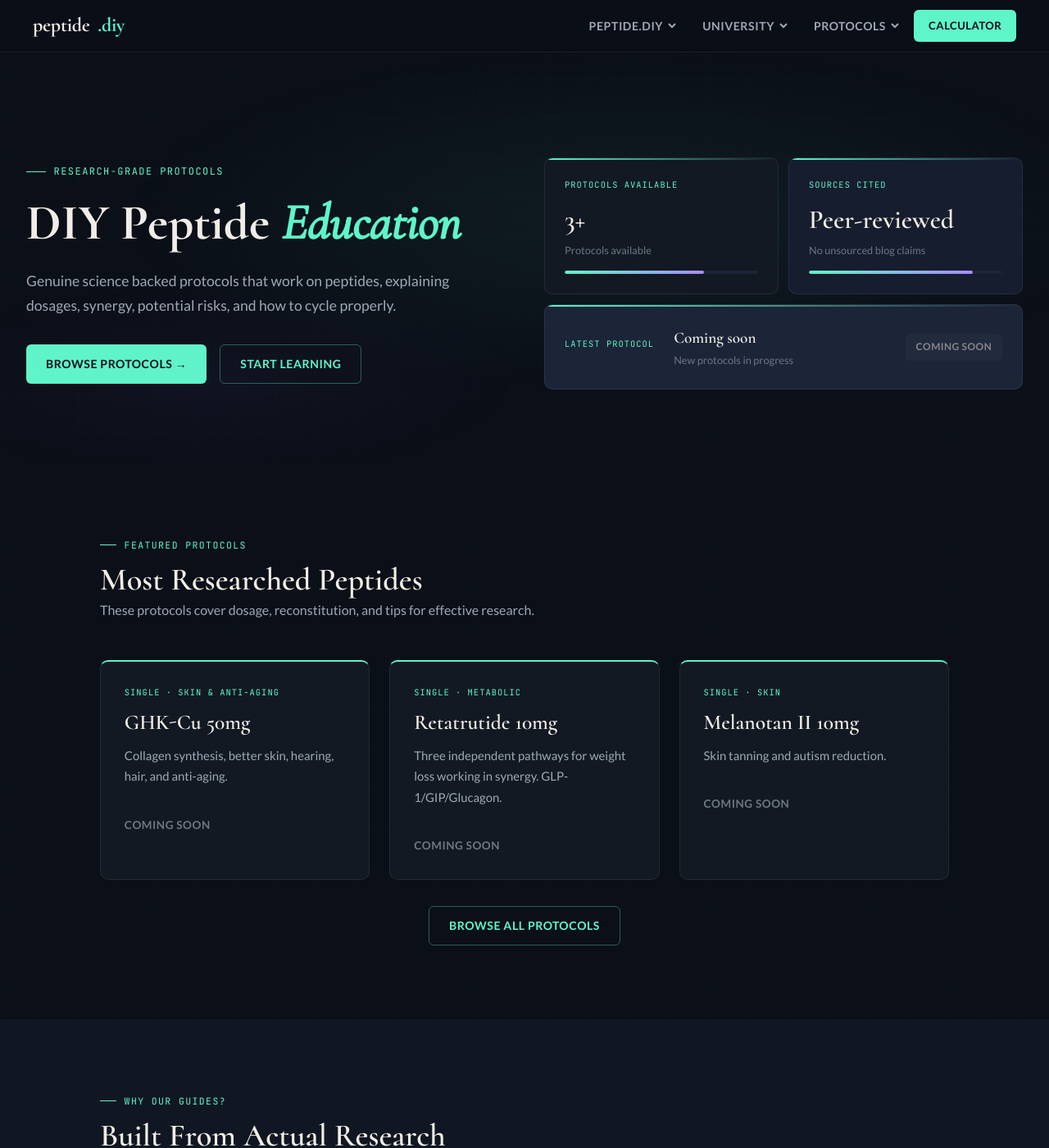
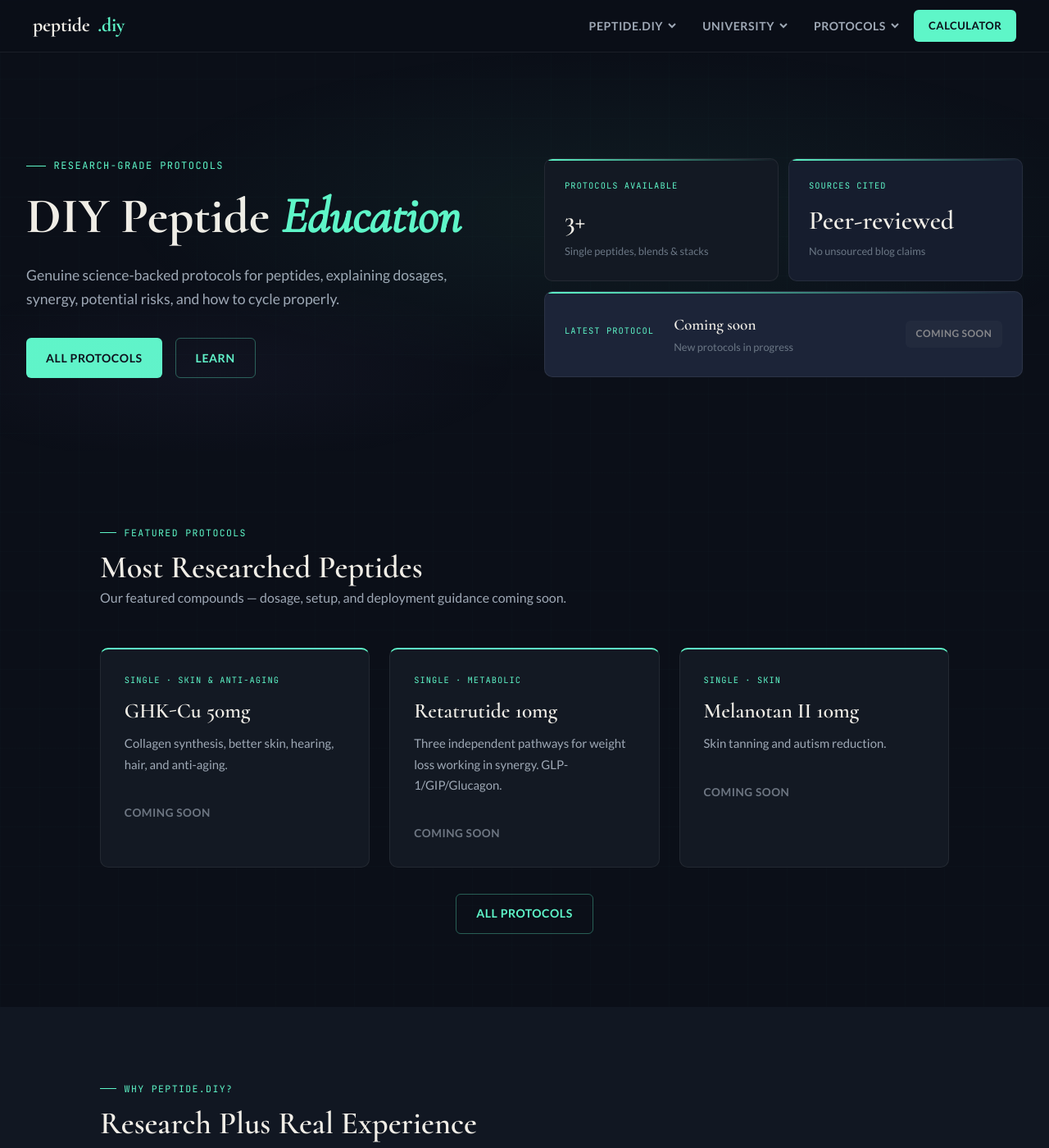
Before and after one commit to FletcherPoole/peptide.diy, a Jekyll site: the page built from index.html, in a window 1280 px wide and 1400 px high. Shown: the whole window at 82% size. Built offline with Jekyll 4.4.1, drawn with Linux system fonts in a browser that asks for light colours; some of the changed text lies outside the part shown.

Commit message:
Fix home page copy consistency, accessibility, and misleading UI elements

```diff
--- a/css/styles.css
+++ b/css/styles.css
@@ -216,6 +216,8 @@
 .card .card-link:hover{gap:.6rem;color:var(--accent2)}
 .card .card-link.coming-soon{
   pointer-events:none;cursor:default;opacity:.65;color:var(--text2);
+  display:inline-flex;align-items:center;gap:.3rem;margin-top:1.2rem;
+  font-size:.85rem;font-weight:700;letter-spacing:.04em;text-transform:uppercase;
 }
 .card .card-link.coming-soon:hover{gap:.3rem;color:var(--text2)}
 
--- a/index.html
+++ b/index.html
@@ -12,24 +12,22 @@
         <div class="hero-text">
           <div class="hero-eyebrow">Research-Grade Protocols</div>
           <h1>DIY Peptide <em>Education</em></h1>
-          <p class="hero-sub">Genuine science backed protocols that work on peptides, explaining dosages, synergy, potential risks, and how to cycle properly.</p>
+          <p class="hero-sub">Genuine science-backed protocols for peptides, explaining dosages, synergy, potential risks, and how to cycle properly.</p>
           <div class="hero-actions">
-            <a class="btn btn-primary" href="{{ '/single-peptides.html' | relative_url }}">Browse Protocols →</a>
-            <a class="btn btn-outline" href="{{ '/beginners-guide.html' | relative_url }}">Start Learning</a>
+            <a class="btn btn-primary" href="{{ '/single-peptides.html' | relative_url }}">All Protocols</a>
+            <a class="btn btn-outline" href="{{ '/beginners-guide.html' | relative_url }}">Learn</a>
           </div>
         </div>
         <div class="hero-visual">
           <div class="hero-card">
             <div class="hc-label">Protocols Available</div>
             <div class="hc-val">3+</div>
-            <div class="hc-sub">Protocols available</div>
-            <div class="hc-bar"><div class="hc-fill" style="--w:85%"></div></div>
+            <div class="hc-sub">Single peptides, blends &amp; stacks</div>
           </div>
           <div class="hero-card">
             <div class="hc-label">Sources Cited</div>
             <div class="hc-val">Peer-reviewed</div>
             <div class="hc-sub">No unsourced blog claims</div>
-            <div class="hc-bar"><div class="hc-fill" style="--w:100%"></div></div>
           </div>
           <div class="hero-card">
             <div class="hc-label">Latest Protocol</div>
@@ -50,30 +48,30 @@
       <div class="section-head">
         <div class="eyebrow">Featured Protocols</div>
         <h2>Most Researched Peptides</h2>
-        <p>These protocols cover dosage, reconstitution, and tips for effective research.</p>
+        <p>Our featured compounds — dosage, setup, and deployment guidance coming soon.</p>
       </div>
       <div class="grid-3">
         <div class="card card-accent">
           <div class="card-label">Single · Skin &amp; Anti-Aging</div>
           <h3>GHK-Cu 50mg</h3>
           <p>Collagen synthesis, better skin, hearing, hair, and anti-aging.</p>
-          <a class="card-link coming-soon" href="{{ '/ghk-cu-50mg.html' | relative_url }}" onclick="return false;" aria-disabled="true" tabindex="-1">Coming soon</a>
+          <span class="card-link coming-soon" aria-hidden="true">Coming soon</span>
         </div>
         <div class="card card-accent">
           <div class="card-label">Single · Metabolic</div>
           <h3>Retatrutide 10mg</h3>
           <p>Three independent pathways for weight loss working in synergy. GLP-1/GIP/Glucagon.</p>
-          <a class="card-link coming-soon" href="{{ '/retatrutide-10mg.html' | relative_url }}" onclick="return false;" aria-disabled="true" tabindex="-1">Coming soon</a>
+          <span class="card-link coming-soon" aria-hidden="true">Coming soon</span>
         </div>
         <div class="card card-accent">
           <div class="card-label">Single · Skin</div>
           <h3>Melanotan II 10mg</h3>
           <p>Skin tanning and autism reduction.</p>
-          <a class="card-link coming-soon" href="{{ '/melanotan2-10mg.html' | relative_url }}" onclick="return false;" aria-disabled="true" tabindex="-1">Coming soon</a>
+          <span class="card-link coming-soon" aria-hidden="true">Coming soon</span>
         </div>
       </div>
       <div style="text-align:center;margin-top:2rem">
-        <a class="btn btn-outline" href="{{ '/single-peptides.html' | relative_url }}">Browse All Protocols</a>
+        <a class="btn btn-outline" href="{{ '/single-peptides.html' | relative_url }}">All Protocols</a>
       </div>
     </div>
   </section>
@@ -84,8 +82,8 @@
       <div class="why-grid">
         <div>
           <div class="section-head" style="margin-bottom:1.5rem">
-            <div class="eyebrow">Why Our Guides?</div>
-            <h2>Built From Actual Research</h2>
+            <div class="eyebrow">Why peptide.diy?</div>
+            <h2>Research Plus Real Experience</h2>
           </div>
           <p style="color:var(--text2)">Most peptide protocols come either entirely from research, or entirely from anecdotes. We do the obvious thing and combine the two. Every guide on this site is built on the foundation of research, with anecdotes from genuine people on top — <strong><em>this isn't a best guess.</em></strong></p>
           <ul class="why-points">
@@ -100,10 +98,10 @@
         <div class="why-img">
           <h3 style="margin-bottom:1rem;font-size:1.4rem">Site at a Glance</h3>
           <div class="why-stat">
-            <div class="stat-box"><div class="stat-num">3+</div><div class="stat-desc">Single Peptide Protocols</div></div>
-            <div class="stat-box"><div class="stat-num">1+</div><div class="stat-desc">Blend & Stack Protocols</div></div>
+            <div class="stat-box"><div class="stat-num">3+</div><div class="stat-desc">Peptide Protocols</div></div>
+            <div class="stat-box"><div class="stat-num">1+</div><div class="stat-desc">Blends &amp; Stacks</div></div>
             <div class="stat-box"><div class="stat-num">35+</div><div class="stat-desc">Glossary Terms</div></div>
-            <div class="stat-box"><div class="stat-num">100%</div><div class="stat-desc">Citation-Backed</div></div>
+            <div class="stat-box"><div class="stat-num">100%</div><div class="stat-desc">Research-Led</div></div>
           </div>
         </div>
       </div>
@@ -153,35 +151,35 @@
         <div class="calc-grid">
           <div>
             <div class="form-group">
-              <label>Peptide Amount</label>
+              <label for="h-pep-amount">Peptide Amount</label>
               <div class="input-group">
                 <input type="number" id="h-pep-amount" placeholder="e.g. 5" step="any" min="0">
-                <select id="h-pep-unit">
+                <select id="h-pep-unit" aria-label="Peptide amount unit">
                   <option value="mg">mg</option>
                   <option value="mcg">mcg</option>
                 </select>
               </div>
             </div>
             <div class="form-group">
-              <label>BAC Water (mL)</label>
+              <label for="h-bac-water">BAC Water (mL)</label>
               <input type="number" id="h-bac-water" placeholder="e.g. 2" step="any" min="0">
             </div>
           </div>
           <div>
             <div class="form-group">
-              <label>Desired Dose Per Injection</label>
+              <label for="h-dose">Desired Dose Per Injection</label>
               <div class="input-group">
                 <input type="number" id="h-dose" placeholder="e.g. 250" step="any" min="0">
-                <select id="h-dose-unit">
+                <select id="h-dose-unit" aria-label="Dose unit">
                   <option value="mcg">mcg</option>
                   <option value="mg">mg</option>
                 </select>
               </div>
             </div>
-            <button class="btn btn-primary" style="width:100%;margin-top:.3rem" onclick="calcHome()">Calculate</button>
+            <button type="button" class="btn btn-primary" style="width:100%;margin-top:.3rem" onclick="calcHome()">Calculate</button>
           </div>
         </div>
-        <div class="calc-result" id="h-result">
+        <div class="calc-result" id="h-result" role="region" aria-live="polite" aria-label="Calculation results">
           <div class="result-grid">
             <div class="res-box">
               <div class="res-val" id="h-res-vol">—</div>
```
Also changed, not shown: other parts of index.html (+3 -3 lines).
